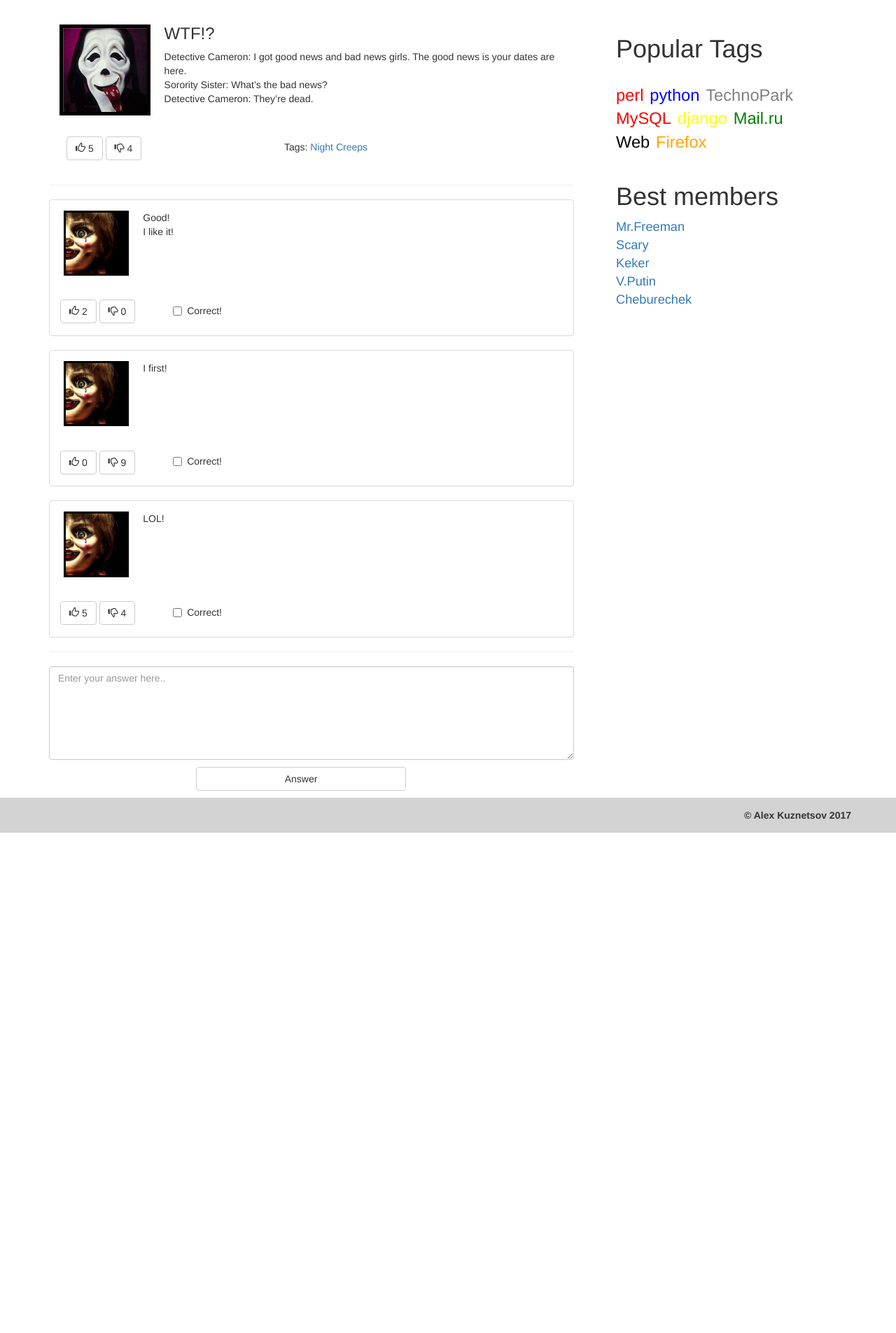
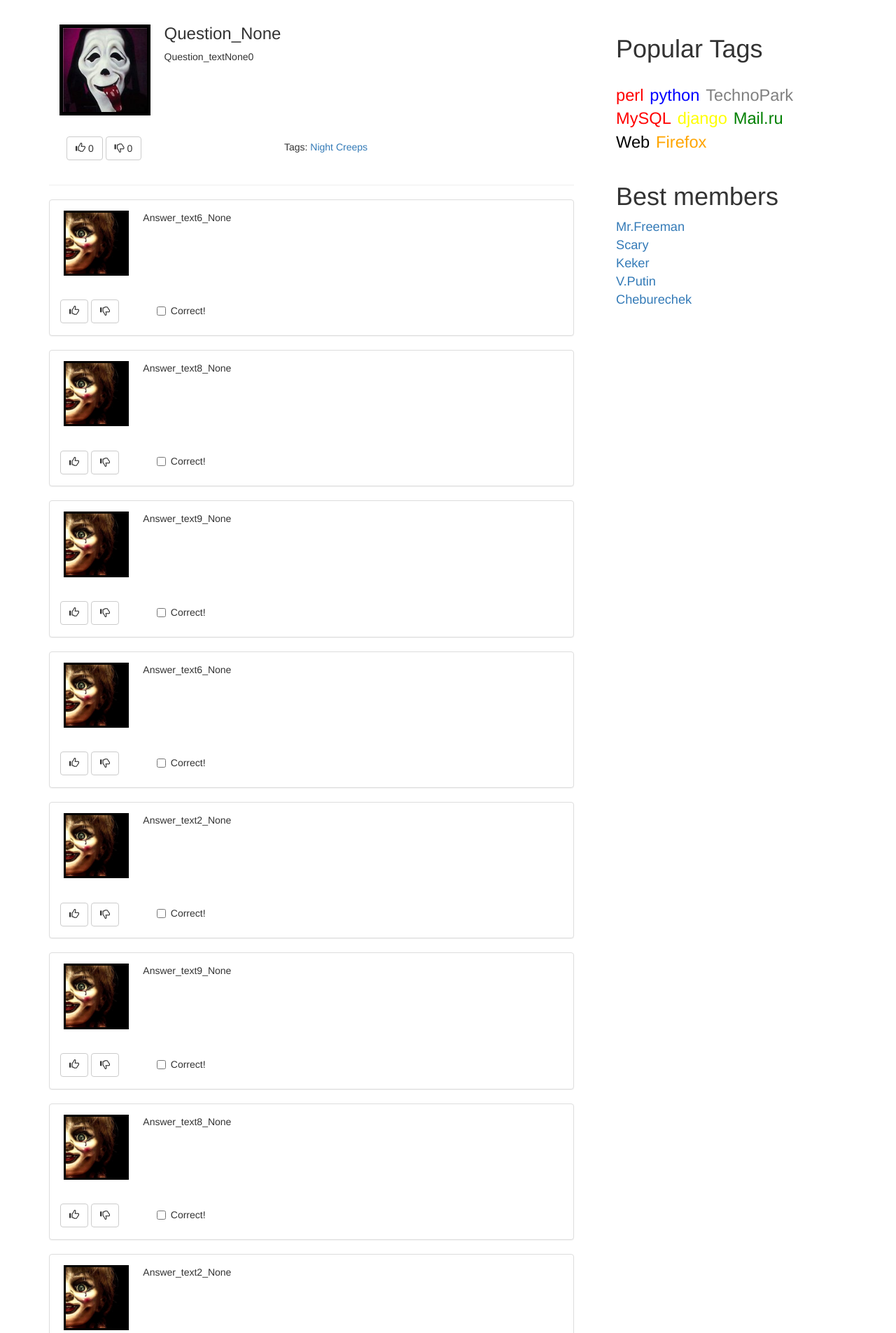
Before and after one commit to Alexander-Kuznetsov/AskKuznetsov, a Django app: template ask_kuznetsov/templates/answer.html in a window 1280 px wide. Shown: the part 59-1964 px from the top of the page at 70% size. Before the commit the page ends 1249 px from the top, so only its background shows below. Run offline with Django 3.2, Linux system fonts and the light colour scheme; the template is opened without the code that fills it: values that come from a table or form of the project are taken from there, others are empty; data comes from the database, SQL or seed files in the repository; parts of the project's set-up code (start-up, migrations or seed data) failed here and were passed over; some libraries are stand-ins or nearby versions.

Commit message:
some fix and new features

```diff
--- a/ask_kuznetsov/ask_kuznetsov/forms.py
+++ b/ask_kuznetsov/ask_kuznetsov/forms.py
@@ -54,7 +54,15 @@
 
 
 class AnswerAddForm(forms.Form):
-    text = forms.CharField(max_length=255, min_length=3)
+    text = forms.CharField(
+        min_length=3,
+        max_length=255,
+        widget=forms.Textarea(attrs={
+            'class': 'form-control',
+            'placeholder': 'Input text here...',
+            'rows': '6'
+        })
+    )
 
     def __init__(self, user=None, *args, **kwargs):
         self._user = user
@@ -64,9 +72,9 @@
         answer = Answer()
         answer.text = self.cleaned_data['text']
         answer.created_at = datetime.datetime.now()
-        answer.rating = 0
+        answer.rating_like = 0
+        answer.rating_dislike = 0
         answer.author = Profile.objects.all()[1]
-
         answer.question = Question.objects.all()[1]
         answer.save()
 
@@ -74,7 +82,6 @@
 
 
 class RegistrationForm(forms.Form):
-
     login = forms.CharField(
         min_length=3,
         max_length=20,
@@ -85,7 +92,8 @@
         })
     )
 
-    email = forms.CharField(min_length=3,
+    email = forms.CharField(
+        min_length=3,
         max_length=255,
         label='Email:',
         widget=forms.EmailInput(attrs={
@@ -133,17 +141,26 @@
 
 
 class SignInForm(forms.Form):
-    username = forms.CharField(widget=forms.TextInput(attrs={'class': 'form-control', 'placeholder': 'Username'}))
-    password = forms.CharField(widget=forms.PasswordInput(attrs={'class': 'form-control', 'placeholder': 'Password'}))
+    username = forms.CharField(
+        label='Username',
+        widget=forms.TextInput(attrs={
+            'class': 'form-control',
+            'placeholder': 'Username'
+        })
+    )
+    password = forms.CharField(
+        label='Password',
+        widget=forms.PasswordInput(attrs={
+            'class': 'form-control',
+            'placeholder': 'Password'
+        })
+    )
 
     _user = None
 
-    class Meta:
-        fields = ['username', 'password']
-
     def clean(self):
         try:
-            self._user = auth.authenticate(username=self.cleaned_data['user_name'],
+            self._user = auth.authenticate(username=self.cleaned_data['username'],
                                            password=self.cleaned_data['password'])
         except:
             raise forms.ValidationError('Invalid login or password')
--- a/ask_kuznetsov/ask_kuznetsov/views.py
+++ b/ask_kuznetsov/ask_kuznetsov/views.py
@@ -41,8 +41,11 @@
 
 def login_view(request, *args, **kwargs):
     if request.POST:
+        print('this post!')
         form = forms.SignInForm(request.POST)
+        print('signin!')
         if form.is_valid():
+            print('isvalid')
             auth.login(request, form.auth())
             return redirect('/')
     else:
--- a/ask_kuznetsov/templates/Modules/answer_form.html
+++ b/ask_kuznetsov/templates/Modules/answer_form.html
@@ -2,18 +2,16 @@
 <div class="col-md-8">
     <div class="panel-body">
         <img class="avatar-post-answer" align="left"  src="/static/img/frame.jpg">
-        <h3 class="absolute-top">WTF!?</h3>
-        <p class="text-post">Detective Cameron: I got good news and bad news girls. The good news is your dates are here.<br>
-        Sorority Sister: What’s the bad news?<br>
-        Detective Cameron: They’re dead.</p>
+        <h3 class="absolute-top">{{ article.title }}</h3>
+        <p class="text-post">{{ article.text }}</p>
     </div>
     <div class="panel-body">
         <span class="toRight-like-dislike-post-answer">
             <button type="button" class="btn btn-default" aria-label="Left Align">
-                <span class="glyphicon glyphicon-thumbs-up" aria-hidden="true"></span> 5
+                <span class="glyphicon glyphicon-thumbs-up" aria-hidden="true"></span> {{ article.rating_like }}
             </button>
             <button type="button" class="btn btn-default" aria-label="Left Align">
-                <span class="glyphicon glyphicon-thumbs-down" aria-hidden="true"></span> 4
+                <span class="glyphicon glyphicon-thumbs-down" aria-hidden="true"></span> {{ article.rating_dislike }}
             </button>
         </span>
         <span class="tags-massage">
@@ -23,21 +21,19 @@
         </span>
     </div>
     <hr>
+    {% for answer in answers %}
         <div class="panel panel-default">
             <div class="panel-body">
                 <img class="avatar-post" align="left"  src="/static/img/frame1.jpg">
-            <p class="text-post">
-                Good!<br>
-                I like it!
-            </p>
+                <p class="text-post">{{ answer.text }}</p>
             </div>
             <div class="panel-body">
                 <span>
                     <button type="button" class="btn btn-default" aria-label="Left Align">
-                    <span class="glyphicon glyphicon-thumbs-up" aria-hidden="true"></span> 2
+                        <span class="glyphicon glyphicon-thumbs-up" aria-hidden="true"></span>
                     </button>
                     <button type="button" class="btn btn-default" aria-label="Left Align">
-                    <span class="glyphicon glyphicon-thumbs-down" aria-hidden="true"></span> 0
+                        <span class="glyphicon glyphicon-thumbs-down" aria-hidden="true"></span>
                     </button>
                 </span>
                 <span class="checkbox box position-checkbox">
@@ -47,55 +43,18 @@
                 </span>
             </div>
         </div>
-    <div class="panel panel-default">
-        <div class="panel-body">
-            <img class="avatar-post" align="left"  src="/static/img/frame1.jpg">
-            <p class="text-post">
-                I first!<br>
-            </p>
+    {% endfor %}
+    <hr>
+    <form method="post" action="{{ article.get_url }}">
+        {% csrf_token %}
+        {% for field in form %}
+            <div class="form-group">
+                {{ field }}
+                {% for error in field.errors %}
+                    <span class="help-block col-sm-offset-4 col-sm-8">{{ error }}</span>
+                {% endfor %}
             </div>
-        <div class="panel-body">
-            <span>
-                <button type="button" class="btn btn-default" aria-label="Left Align">
-                    <span class="glyphicon glyphicon-thumbs-up" aria-hidden="true"></span> 0
-                </button>
-                <button type="button" class="btn btn-default" aria-label="Left Align">
-                    <span class="glyphicon glyphicon-thumbs-down" aria-hidden="true"></span> 9
-                </button>
-            </span>
-            <span class="checkbox box position-checkbox">
-                <label>
-                    <input type="checkbox"> Correct!
-                </label>
-            </span>
-        </div>
-    </div>
-    <div class="panel panel-default">
-        <div class="panel-body">
-            <img class="avatar-post" align="left"  src="/static/img/frame1.jpg">
-            <p class="text-post">
-                LOL!<br>
-            </p>
-        </div>
-        <div class="panel-body">
-            <span>
-                <button type="button" class="btn btn-default" aria-label="Left Align">
-                    <span class="glyphicon glyphicon-thumbs-up" aria-hidden="true"></span> 5
-                </button>
-                <button type="button" class="btn btn-default" aria-label="Left Align">
-                    <span class="glyphicon glyphicon-thumbs-down" aria-hidden="true"></span> 4
-                </button>
-            </span>
-            <span class="checkbox box position-checkbox">
-                <label>
-                    <input type="checkbox"> Correct!
-                </label>
-            </span>
-        </div>
-    </div>
-    <hr>
-    <form>
-        <textarea class="form-control" rows="6" placeholder="Enter your answer here.."></textarea>
+        {% endfor %}
         <button type="submit" class="btn btn-default btn-answer-write">Answer</button>
     </form>
 </div>
--- a/ask_kuznetsov/templates/Modules/article.html
+++ b/ask_kuznetsov/templates/Modules/article.html
@@ -14,7 +14,7 @@
 			</button>
 		  </span>
         <span class="count-ansver">
-			<a>Answer {{article.get_count_answers}}</a>
+			<a>Answer {{ article.get_count_answers }}</a>
 		</span>
         <span class="tags-massage">
 			Tags:
--- a/ask_kuznetsov/templates/Modules/login_form.html
+++ b/ask_kuznetsov/templates/Modules/login_form.html
@@ -9,7 +9,7 @@
                     {{ field }}
                 </div>
                 {% for error in field.errors %}
-                    <span class="help-block col-sm-offset-4 col-sm-8">{{ field.errors }}</span>
+                    <span class="help-block col-sm-offset-4 col-sm-8">{{ error }}</span>
                 {% endfor %}
             </div>
         {% endfor %}
@@ -20,6 +20,6 @@
         </div>
     </form>
     <div class="col-xs-offset-2 col-xs-10">
-        <h5><a href="{%url 'signup' %}">create new account</a></h5>
+        <h5><a href="{% url 'signup' %}">create new account</a></h5>
     </div>
 </div>
--- a/ask_kuznetsov/templates/Modules/settings_form.html
+++ b/ask_kuznetsov/templates/Modules/settings_form.html
@@ -1,7 +1,8 @@
 <!-- Левая колонка -->
 <div class="col-md-8">
     <h3><b>Settings: YourFace</b></h3>
-    <form class="form-horizontal">
+    <form class="form-horizontal" method="post" action="{% url 'settings %}">
+		{% csrf_token %}
     	<div class="form-group">
 		    <label for="inputLogin" class="col-xs-2 control-label">Login:</label>
 		    <div class="col-xs-10">
--- a/ask_kuznetsov/templates/base.html
+++ b/ask_kuznetsov/templates/base.html
@@ -39,8 +39,8 @@
 			                <li class="dropdown">
 			                    <a href="#" class="dropdown-toggle" data-toggle="dropdown" role="button" aria-haspopup="true" aria-expanded="false">YourFace<span class="caret"></span></a>
 			                    <ul class="dropdown-menu">
-			                        <li><a href="{% url settings %}">Settings</a></li>
-			                        <li><a href="{% url logout %}">Log out</a></li>
+			                        <li><a href="{% url 'settings' %}">Settings</a></li>
+			                        <li><a href="{% url 'logout' %}">Log out</a></li>
 			                    </ul>
 			                </li>
 			            </ul>
```
Also changed, not shown: ask_kuznetsov/ask_kuznetsov/migrations/0003_auto_20180918_2357.py (added), ask_kuznetsov/db.sqlite3, 3 other files. Lines whose indentation alone changed are shown as unchanged.
